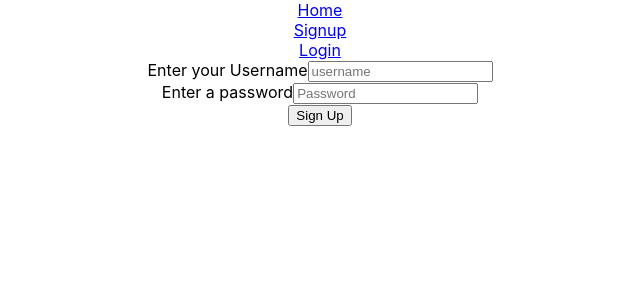
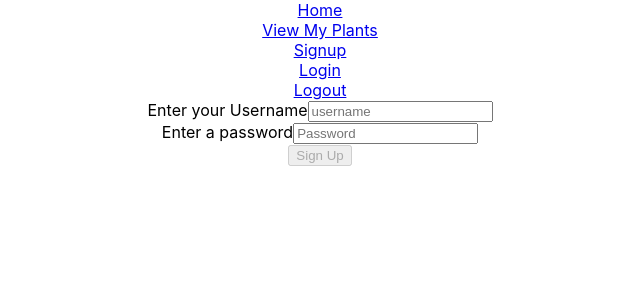
Before and after one commit to kubes2020/WaterMyPlants-FrontEnd, a React (Create React App) app: page /signup in a window 1280 px wide. Shown: the top 300 px of the page, without its empty margins (320-960 px from the left). Built offline with nearby package versions, Linux system fonts and the light colour scheme.

Commit message:
working on logic to hide certain nav links

```diff
--- a/src/App.js
+++ b/src/App.js
@@ -1,30 +1,36 @@
-import React from 'react';
+import React, { useState } from 'react';
 import { Home } from "./components/Home";
 import { Route, Link } from 'react-router-dom';
 import { AddPlants } from "./components/AddPlants";
 import { PrivateRoute } from "./components/PrivateRoute";
 import { Login } from "./components/Login";
+import { PlantCard } from "./components/PlantCard";
 import styled from 'styled-components';
 
 import SignUp from './components/SignUp';
-// import Login from './components/Login';
-// import Plants from './components/Plants';
 import './App.css';
 
 
 
 function App() {
+  const [isLoggedIn, setIsLoggedIn] = useState(false)
+
   return (
     <div className="App">
       <nav>
         <Link to="/">Home</Link><br/>
+
+        <Link to="/plantcard">View My Plants</Link><br/>
+
         <Link to="/signup">Signup</Link><br/>
-        <Link to="/login">Login</Link>
+        <Link to="/login">Login</Link><br/>
+        <Link to="/" onClick={()=> localStorage.clear()}>Logout</Link>
         </nav>
       <Route exact path="/" component={Home}></Route>
       <PrivateRoute exact path="/login" component={Login}/>
       <Route exact path="/signup" component={SignUp}></Route>
       <PrivateRoute exact path="/addplants" component={AddPlants}/>
+      <PrivateRoute exact path="/plantcard" component={PlantCard}/>
     </div>
   );
 }
--- a/src/components/AddPlants.js
+++ b/src/components/AddPlants.js
@@ -1,9 +1,12 @@
 import React from "react";
+
+
 
 export const AddPlants = () =>{
 
     return(
         <>
+
         <h2>Time To Add Your Plants</h2>
 
 
--- a/src/components/SignUp.js
+++ b/src/components/SignUp.js
@@ -25,13 +25,13 @@ export default function Signup(props) {
           .required("Must include password."),
       });
 
-      const [buttonDisabled, setButtonDisabled] = useState(false);
+      const [buttonDisabled, setButtonDisabled] = useState(true);
 
-    //   useEffect(() => {
-    //     formSchema.isValid(values).then(valid => {
-    //       setButtonDisabled(!valid);
-    //     });
-    //   }, [values]);
+      useEffect(() => {
+        formSchema.isValid(values).then(valid => {
+          setButtonDisabled(!valid);
+        });
+      }, [values]);
 
 
 
@@ -97,7 +97,6 @@ const handleSubmit = (e) => {
                 </label>
             </div>
             <div>
-
                 <label htmlFor="password">Enter a password
                     <input
                     type="password"
@@ -105,12 +104,10 @@ const handleSubmit = (e) => {
                     placeholder="Password"
                     values={values.password}
                     onChange={inputChange}
-
                     />
                 </label>
             </div>
             <button disabled={buttonDisabled} type='submit'>Sign Up</button>
-
         </form>
     )
 }
```
